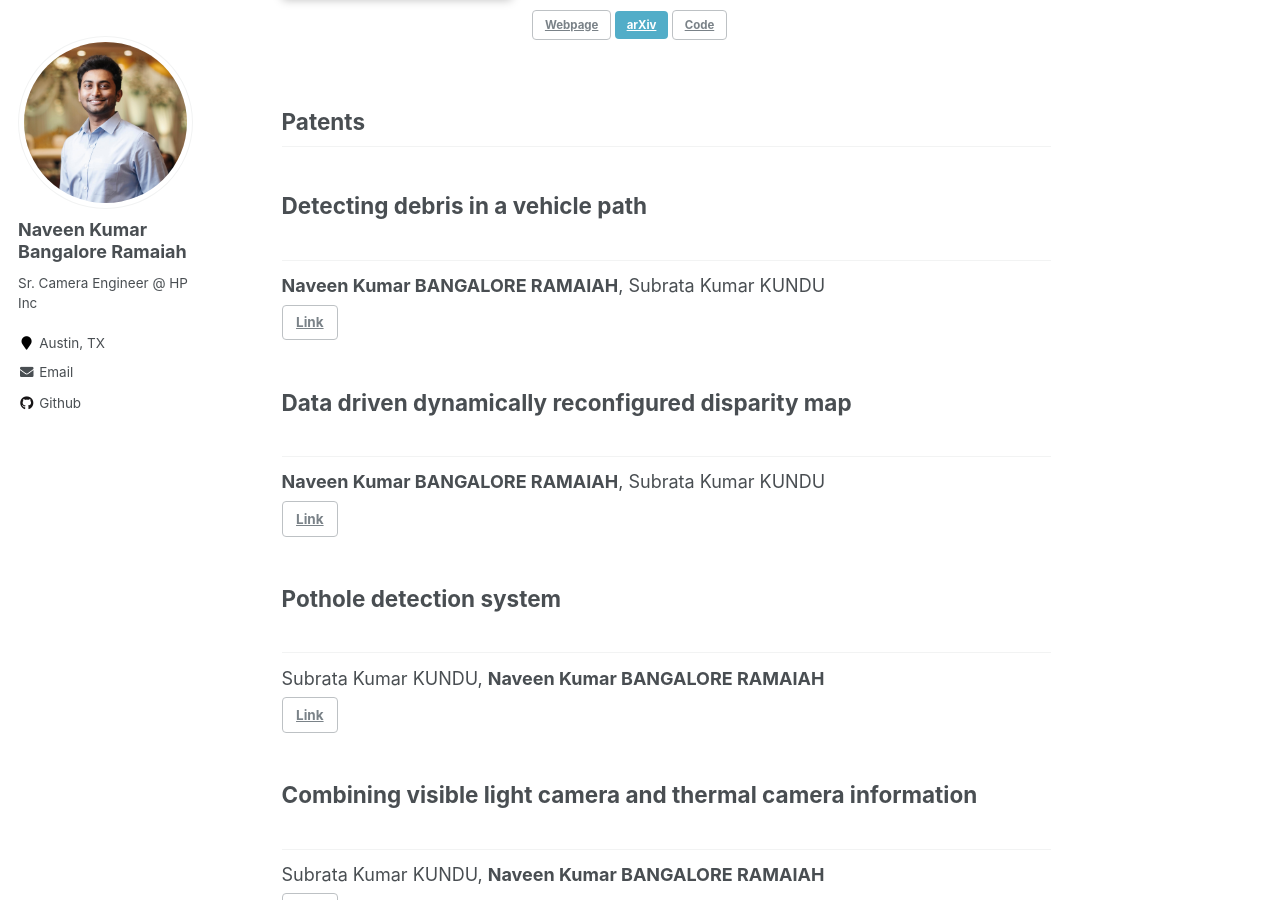
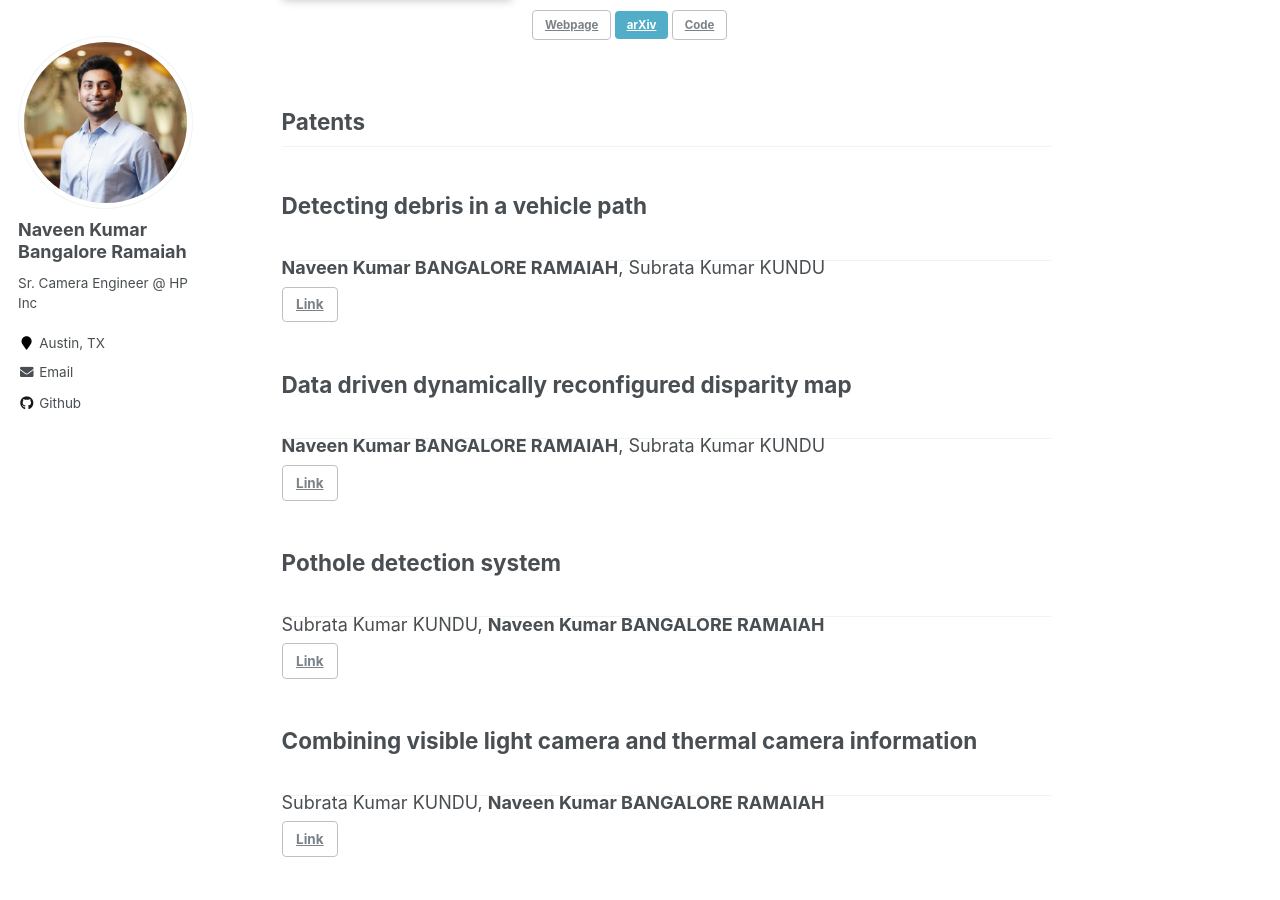
Before and after one commit to naveen-bangalore/nbangalore.github.io, a Jekyll site: the page built from index.html, in a window 1280 px wide and 900 px high, scrolled down 1364 px. Built offline with Jekyll 4.4.1, drawn with Linux system fonts in a browser that asks for light colours.

Commit message:
Update patents-single.html

```diff
--- a/_includes/patents-single.html
+++ b/_includes/patents-single.html
@@ -20,7 +20,7 @@
       <h2 class="patents__item-title" itemprop="headline">
         {{ patents.title | markdownify }}
       </h2>
-      <p>{{ patents.inventors | markdownify | remove: '<p>' | remove: '</p>'}}</p>
+      <p style="margin-top: -1em;">{{ patents.inventors | markdownify | remove: '<p>' | remove: '</p>'}}</p>
       <p style="margin-top: -1em;">{{ patents.venue | markdownify | remove: '<p>' | remove: '</p>'}}</p>
       <p style="margin-top: -1em; color: rgb(3, 153, 3)">{{ patents.notes | markdownify | remove: '<p>' | remove: '</p>'}}</p>
       <p style="margin-top: -1em;">
```
